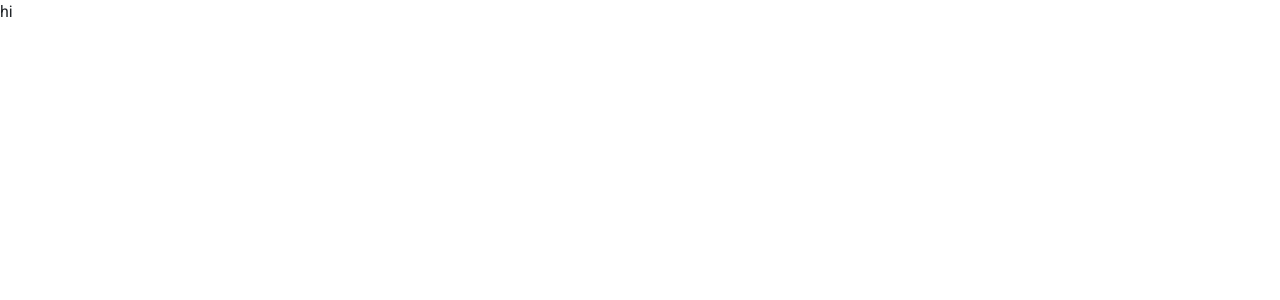
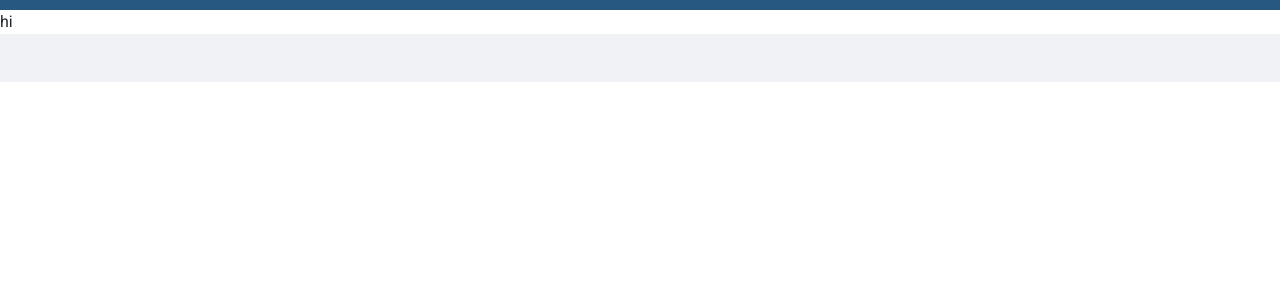
Before and after one commit to nour-gamal/Shayyek, a React (Create React App) app: page /login in a window 1280 px wide. Shown: the top 300 px of the page. Built offline with nearby package versions, Linux system fonts and the light colour scheme.

Commit message:
add navbar and footer to login page

```diff
--- a/src/Modules/Login/Login.js
+++ b/src/Modules/Login/Login.js
@@ -1,12 +1,16 @@
-import React from 'react'
-import LoginForm from './Components/LoginForm/LoginForm'
+import { Footer } from "antd/lib/layout/layout";
+import React from "react";
+import { Navbar } from "react-bootstrap";
+import LoginForm from "./Components/LoginForm/LoginForm";
 
 function Login() {
-    return (
-        <div>
-<LoginForm />
-        </div>
-    )
+  return (
+    <div>
+      <Navbar navState={"light"} />
+      <LoginForm />
+      <Footer />
+    </div>
+  );
 }
 
-export default Login
+export default Login;
```
